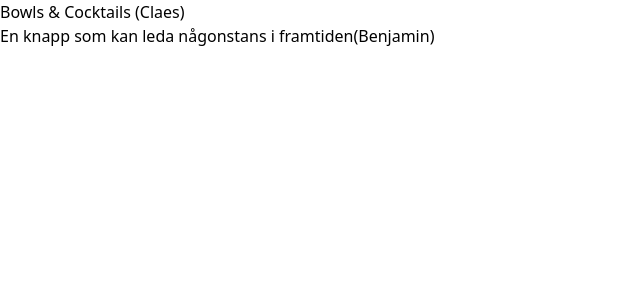
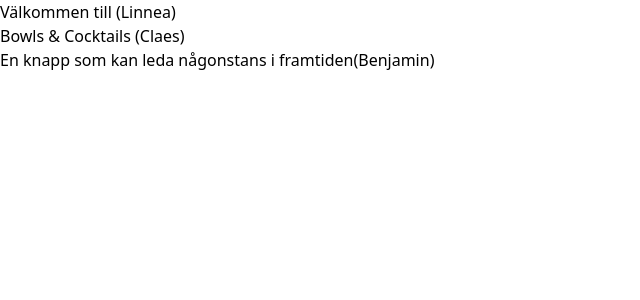
Before and after one commit to skogsmo/CocktailsAndFood, a React (Vite) app in the folder CocktailsAndFood/: page / in a window 1280 px wide. Shown: the top 300 px of the page, without its empty margins (0-640 px from the left). Built offline with nearby package versions, Linux system fonts and the light colour scheme.

Commit message:
Välkommen-text

```diff
--- a/CocktailsAndFood/src/App.tsx
+++ b/CocktailsAndFood/src/App.tsx
@@ -4,6 +4,9 @@ function App() {
   return (
     <>
       <div className="flex flex-col gap-4 h-screen justify-center items-center">
+        <h2 className="text-2xl text-center">
+          Välkommen till <span className="text-xs font-thin">(Linnea)</span>
+        </h2>
         <h1 className="text-5xl font-bold text-center">
           Bowls & Cocktails <span className="text-xs font-thin">(Claes)</span>
         </h1>
```
Also changed, not shown: 1 other file (tests, documents, lock files or other folders).
